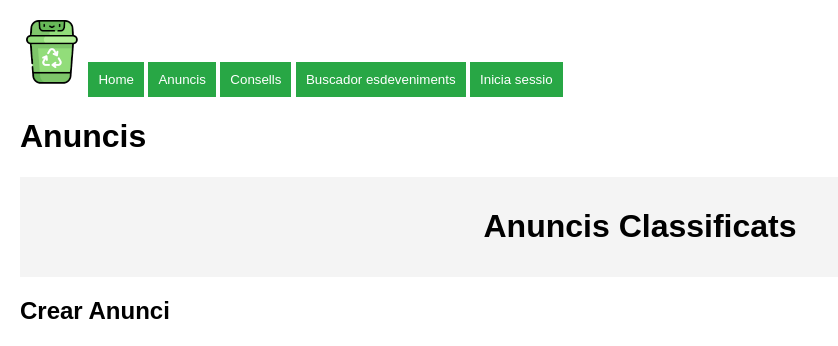
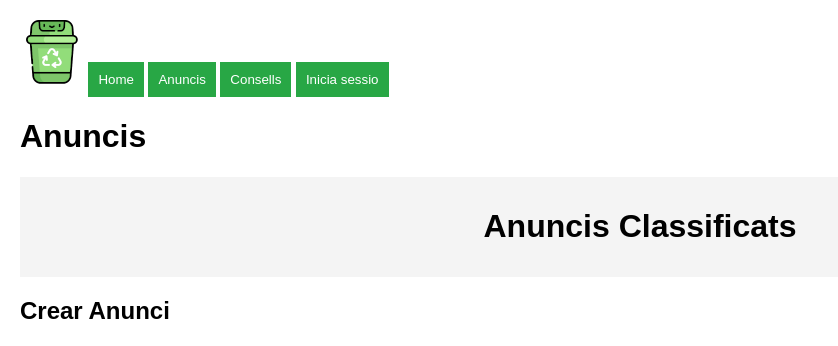
Before and after one commit to JavaScriptAdri/AgendaSostenibleFiguerenca, a PHP site: page /public/index.php?r=anuncis in a window 1280 px wide. Shown: the top 346 px of the page, without its empty margins (0-838 px from the left). Run offline with PHP 8.4, Linux system fonts and the light colour scheme.

Commit message:
preparant per pujar

```diff
--- a/src/views/anuncis.php
+++ b/src/views/anuncis.php
@@ -58,7 +58,6 @@ include 'php/cookiePerDefecte.php'; // Inclou el fitxer que crea la cookie per d
             <a href="index.php"><button title="Home" class="Home">Home</button></a>
             <a href="index.php?r=anuncis"><button title="Anuncis" class="Anuncis">Anuncis</button></a>
             <a href="index.php?r=consells"><button title="Consells" class="Consells">Consells</button></a>
-            <a href="index.php?r=esdeveniments"><button title="Buscador Esdeveniments" class="EsdevenimentsBuscador">Buscador esdeveniments</button></a>
        </div>
 
         <div class="Titul_principal">
--- a/src/views/consells.php
+++ b/src/views/consells.php
@@ -10,7 +10,6 @@ include 'php/cookiePerDefecte.php'; // Inclou el fitxer que crea la cookie per d
     <meta charset="UTF-8">
     <meta name="viewport" content="width=device-width, initial-scale=1.0">
     <title>Home</title>
-    <link rel="stylesheet" href="css/anuncis.css">
     <link rel="stylesheet" href="css/estilsDelIndex.css">
     <link rel="icon" href="imatges/IconaP2.png" type="image/png">
 </head>
@@ -58,7 +57,6 @@ include 'php/cookiePerDefecte.php'; // Inclou el fitxer que crea la cookie per d
             <a href="index.php"><button title="Home" class="Home">Home</button></a>
             <a href="index.php?r=anuncis"><button title="Anuncis" class="Anuncis">Anuncis</button></a>
             <a href="index.php?r=consells"><button title="Consells" class="Consells">Consells</button></a>
-            <a href="index.php?r=esdeveniments"><button title="Buscador Esdeveniments" class="EsdevenimentsBuscador">Buscador esdeveniments</button></a>
        </div>
 
         <div class="Titul_principal">
```
